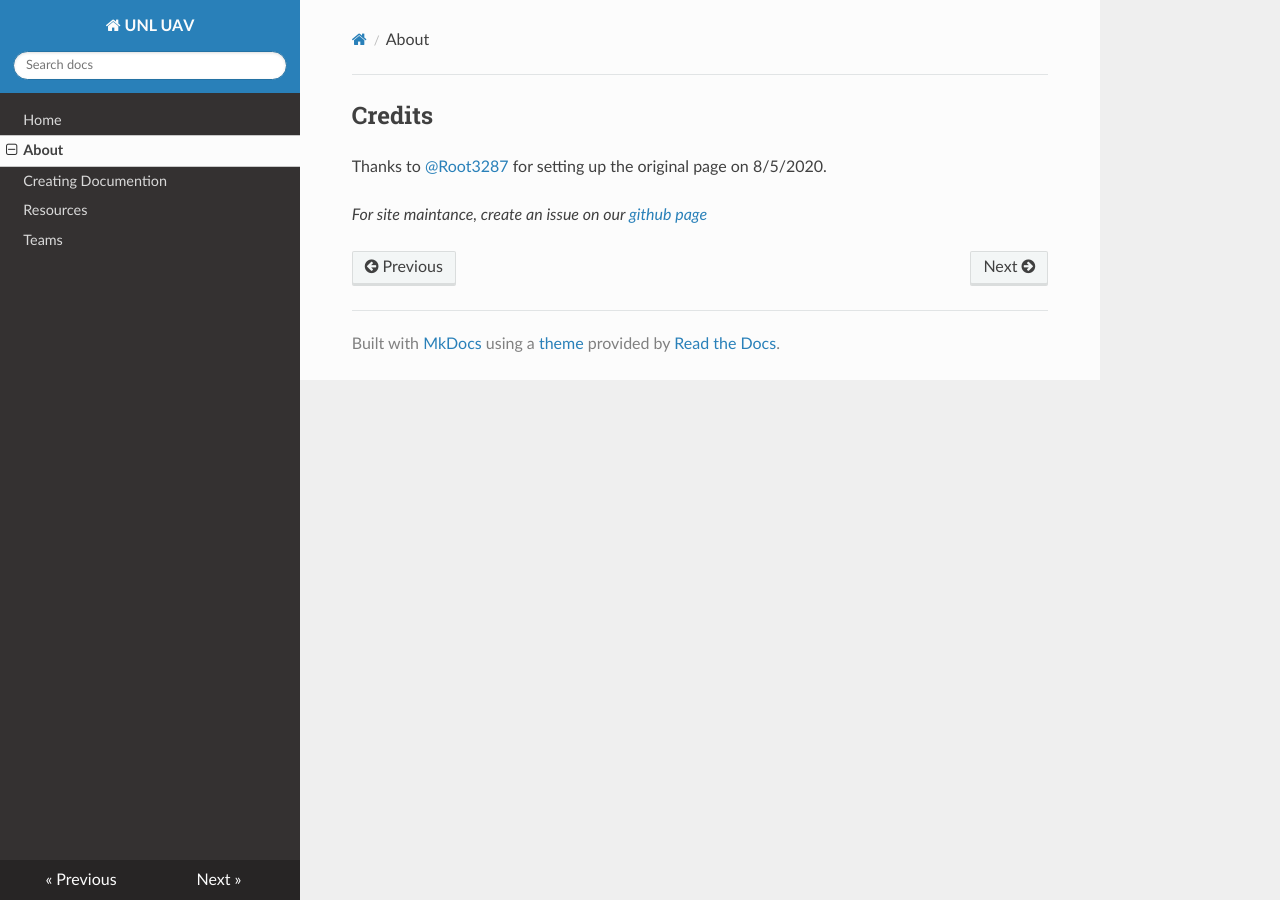
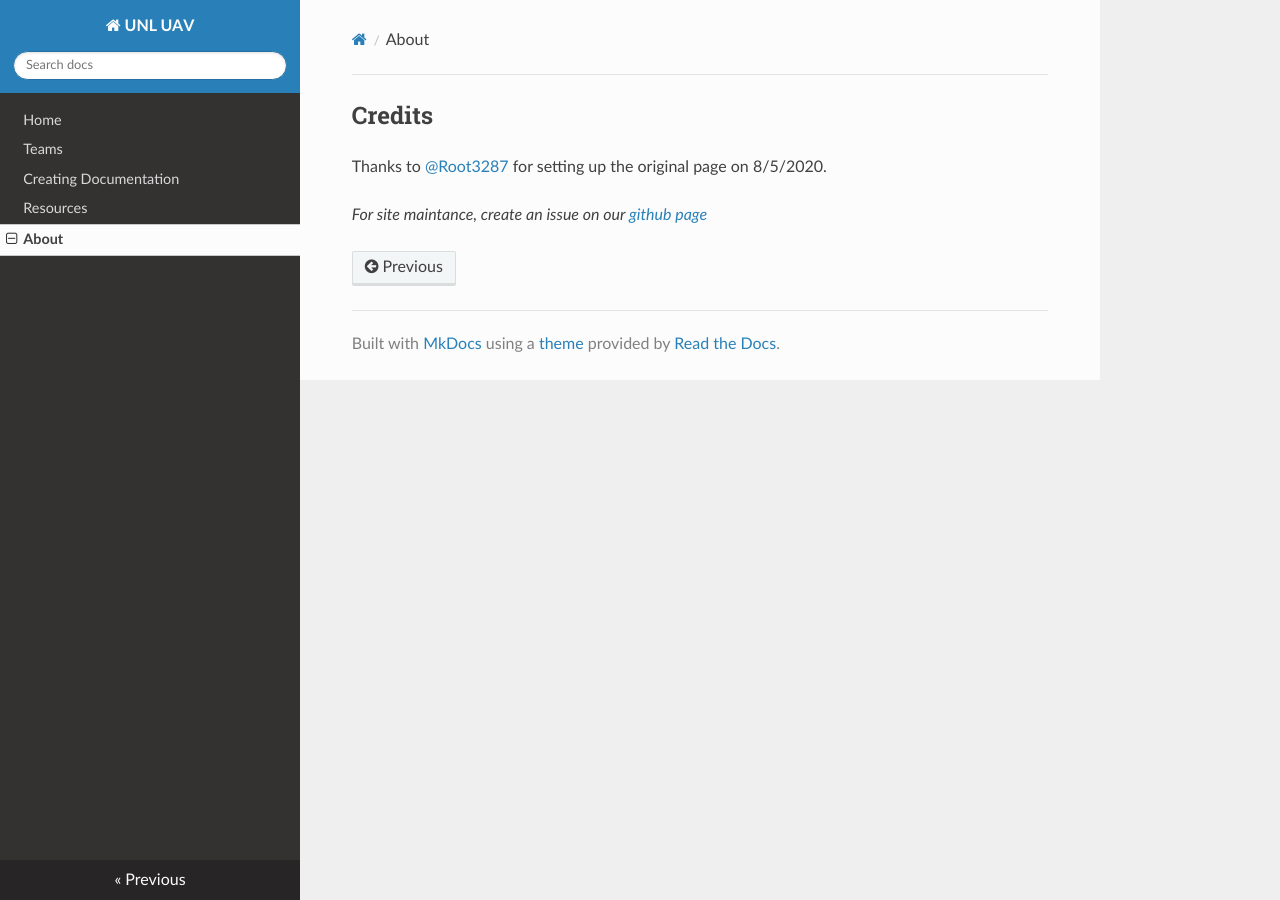
Before and after one commit to docquantum/unl-uav.github.io, an MkDocs documentation site: the page built from docs/about.md, in a window 1280 px wide. Built offline with MkDocs 1.6.1, drawn with Linux system fonts in a browser that asks for light colours; nearby versions of some CDN libraries; some of the changed lines change nothing that is shown.

Commit message:
Link Order

```diff
--- a/mkdocs.yml
+++ b/mkdocs.yml
@@ -1,2 +1,8 @@
 site_name: UNL UAV
+nav:
+  - Home: index.md
+  - Teams: teams.md
+  - Creating Documentation: creating_docs.md
+  - Resources: resources.md
+  - About: about.md
 theme: readthedocs
```
